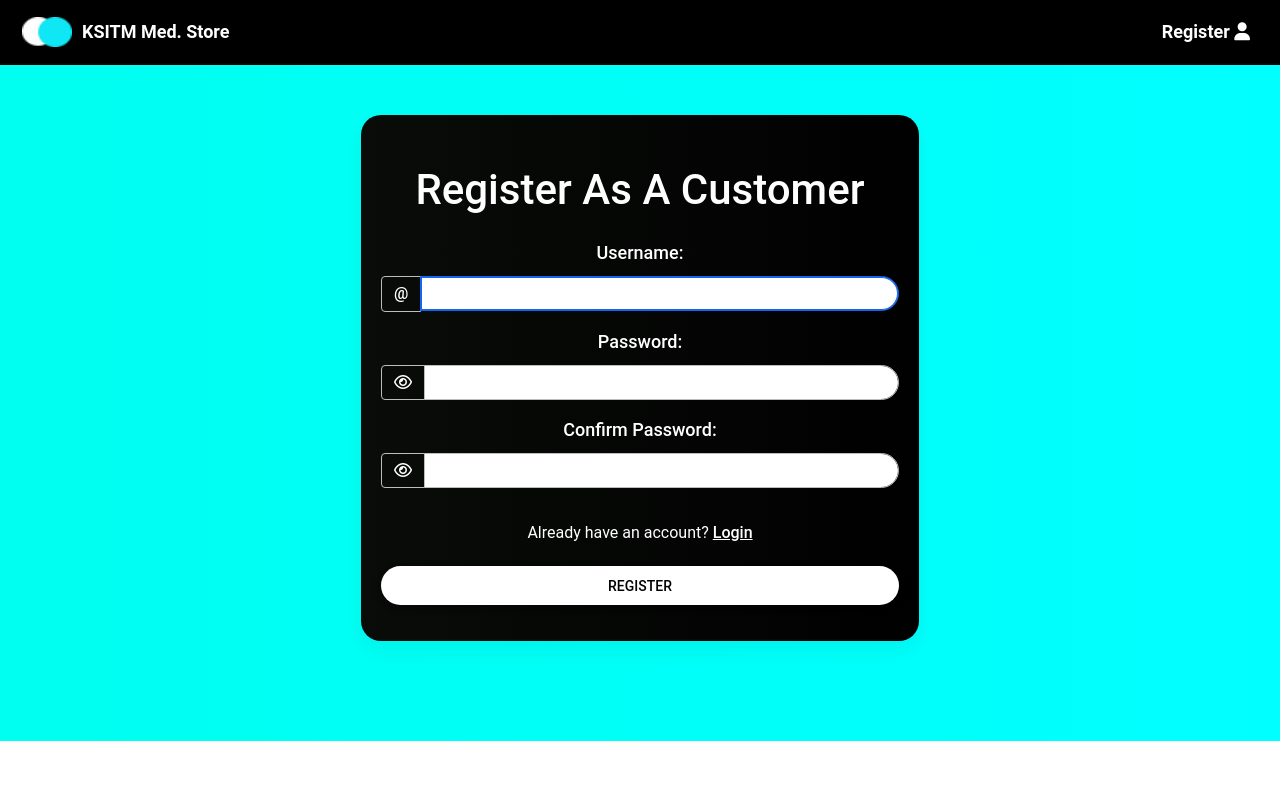
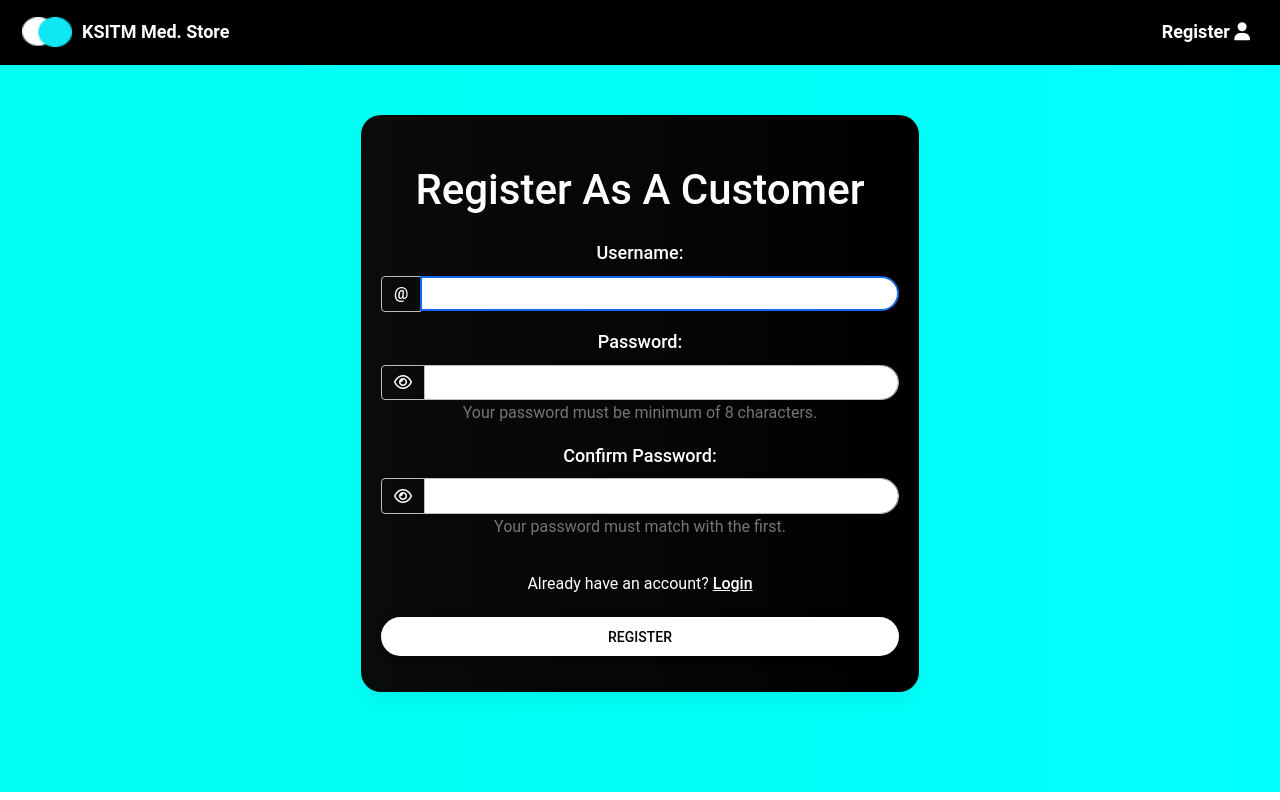
Before and after one commit to jagdish575/Medical-Management-System, a Django app: page /register/customer/ in a window 1280 px wide. Run offline with Django 3.2, Linux system fonts and the light colour scheme; some libraries are stand-ins or nearby versions.

Commit message:
Update templates

```diff
--- a/store/templates/store/register-customer.html
+++ b/store/templates/store/register-customer.html
@@ -41,10 +41,10 @@ MedicalStore :: Register
                                         <i class="fa fa-eye" aria-hidden="true"></i>
                                     </span>
                                     {{ form.password1 }}
-                                    <div class="invalid-feedback">
-                                        Your password must be minimum of 8 characters.
-                                    </div>
                                 </div>
+                                <span class="text-muted">
+                                    Your password must be minimum of 8 characters.
+                                </span>
                             </div>
 
                             <div class="col-md-12 mb-3">
@@ -56,10 +56,10 @@ MedicalStore :: Register
                                         <i class="fa fa-eye" aria-hidden="true"></i>
                                     </span>
                                     {{ form.password2 }}
-                                    <div class="invalid-feedback">
-                                        Your password must be minimum of 8 characters.
-                                    </div>
                                 </div>
+                                <span class="text-muted">
+                                    Your password must match with the first.
+                                </span>
                             </div>
 
                             <div class="col-12">
--- a/store/templates/store/settings.html
+++ b/store/templates/store/settings.html
@@ -93,7 +93,7 @@ div.profile_update_button button:hover{
 <section class="dashboard_section" id="dashboard_section">
 
     <!-- Dashboard Sidebar -->
-    {% include "store/_dashboard-bar.html" %}
+    {% include "store/_dashboard-admin.html" %}
 
     <div class="container-fluid">
         <div class="settings">
```
Also changed, not shown: store/templates/store/register-admin.html (+12 -6 lines).
